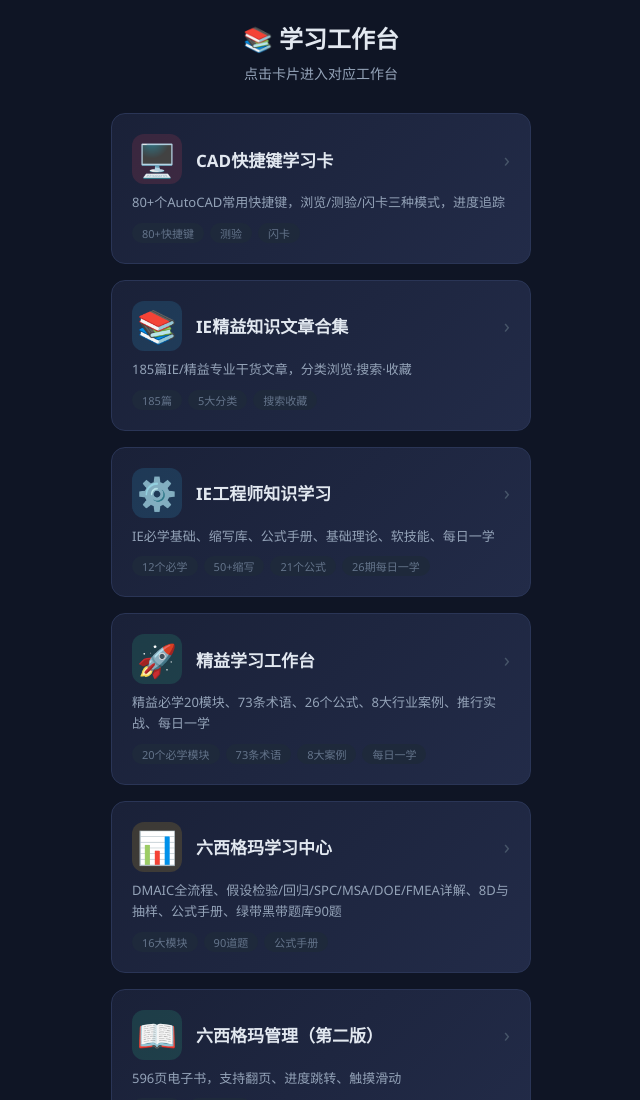
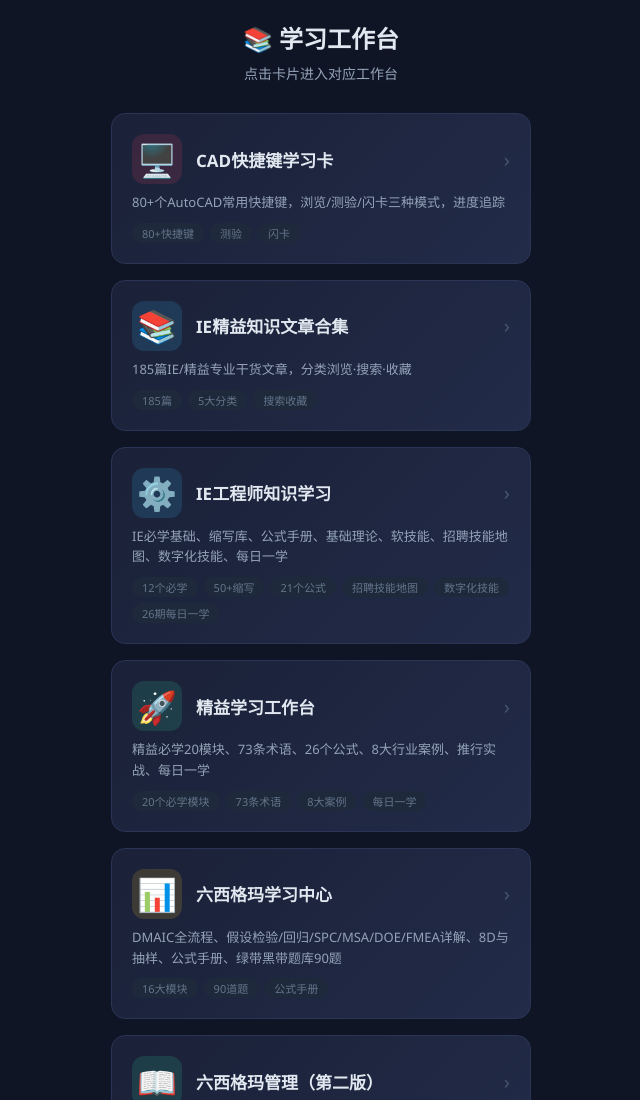
Before and after one commit to 1163489248/ie-workbench, a plain HTML site: page index.html in a window 1280 px wide. Shown: the top 1100 px of the page, without its empty margins (319-959 px from the left). Drawn offline with Linux system fonts and the light colour scheme.

Commit message:
首页更新：IE工作台卡片补充招聘技能地图/数字化技能入口

```diff
--- a/index.html
+++ b/index.html
@@ -60,8 +60,8 @@ h1{font-size:24px;margin-bottom:8px;display:flex;align-items:center;gap:10px}
 <div class="card-title">IE工程师知识学习</div>
 <div class="card-arrow">›</div>
 </div>
-<div class="card-desc">IE必学基础、缩写库、公式手册、基础理论、软技能、每日一学</div>
-<div class="card-tags"><span class="tag">12个必学</span><span class="tag">50+缩写</span><span class="tag">21个公式</span><span class="tag">26期每日一学</span></div>
+<div class="card-desc">IE必学基础、缩写库、公式手册、基础理论、软技能、招聘技能地图、数字化技能、每日一学</div>
+<div class="card-tags"><span class="tag">12个必学</span><span class="tag">50+缩写</span><span class="tag">21个公式</span><span class="tag">招聘技能地图</span><span class="tag">数字化技能</span><span class="tag">26期每日一学</span></div>
 </a>
 
 <a class="card" href="lean-learning.html">
```
